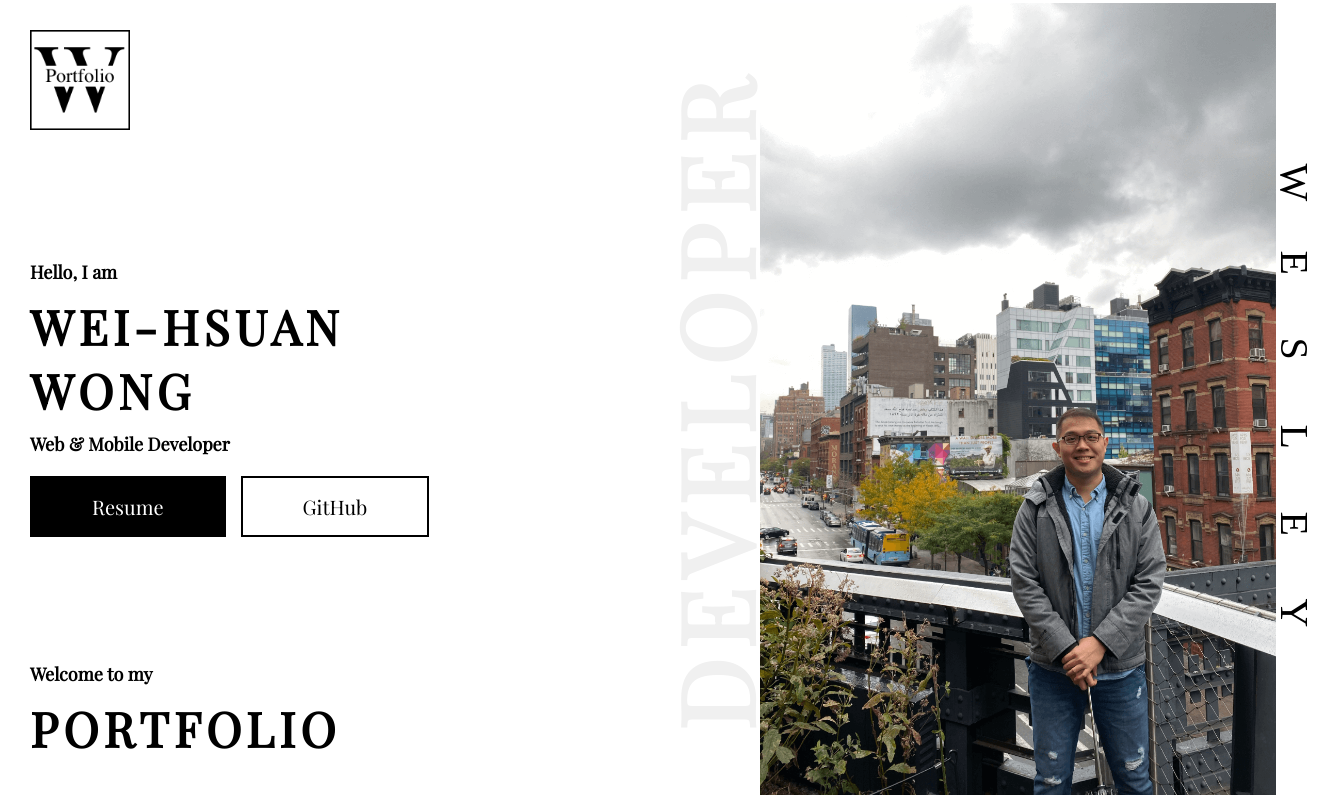
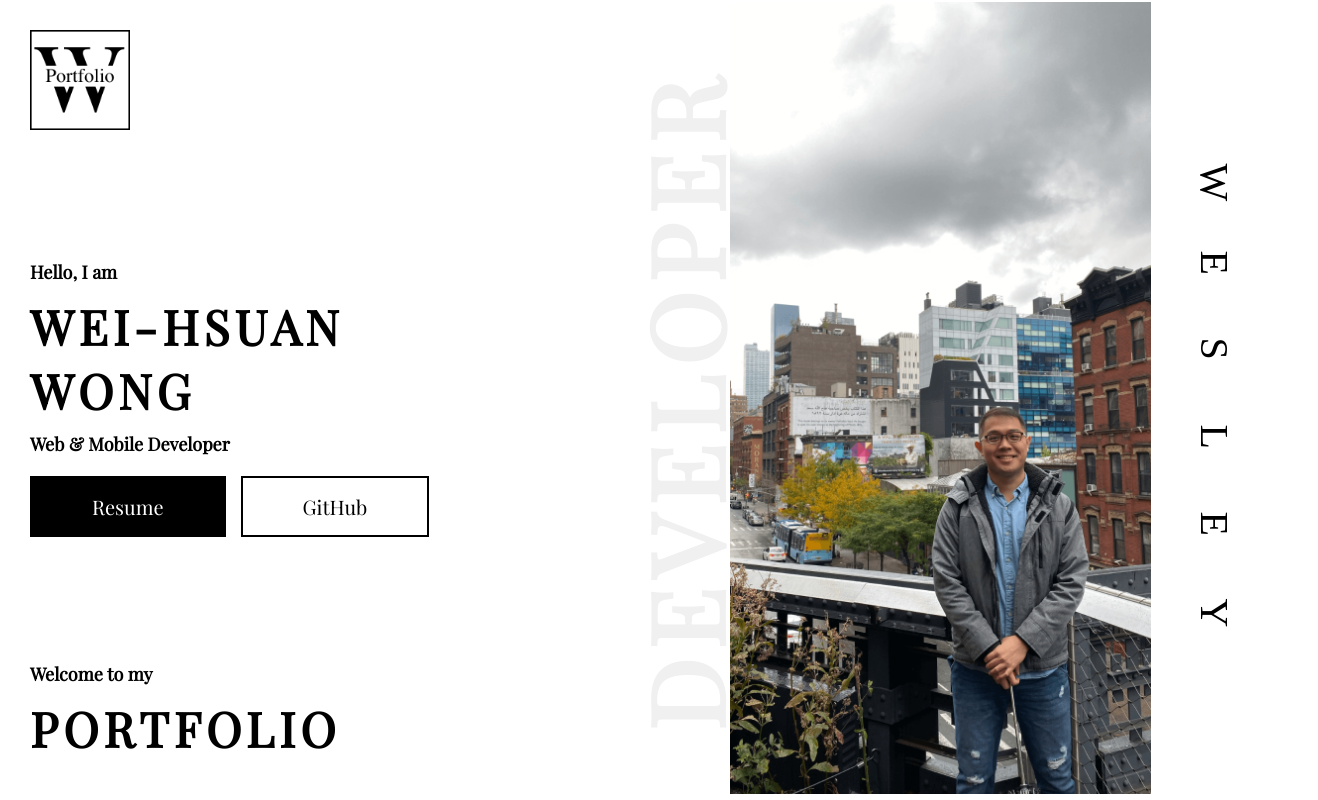
Before and after one commit to Wesley16838/portfolio, a React (Create React App) app: page / in a window 1280 px wide. Shown: the top 800 px of the page, 1318 px wide, since content can reach past the window. Built offline with nearby package versions, Linux system fonts and the light colour scheme; a web font is replaced by a local one.

Commit message:
make it better

```diff
--- a/src/Assets/css/styles.css
+++ b/src/Assets/css/styles.css
@@ -241,7 +241,7 @@ a {
         width: calc(100% - 900px); } }
     @media all and (max-width: 1480px) {
       .header .header-left {
-        width: calc(100% - 620px); } }
+        width: calc(100% - 650px); } }
     .header .header-left .header-left-left {
       display: flex;
       flex-direction: column;
@@ -290,7 +290,7 @@ a {
         width: 900px; } }
     @media all and (max-width: 1480px) {
       .header .header-right {
-        width: 620px; } }
+        width: 650px; } }
     .header .header-right .header-right-left {
       height: 100vh;
       display: flex;
--- a/src/Assets/scss/landingPage.scss
+++ b/src/Assets/scss/landingPage.scss
@@ -20,7 +20,7 @@
         }
 
         @include xl-width{
-            width:calc(100% - 620px);
+            width:calc(100% - 650px);
         }
         .header-left-left{
             display: flex;
@@ -99,7 +99,7 @@
         }
 
         @include xl-width{
-            width:620px;
+            width:650px;
         }
         .header-right-left{
             height:100vh;
--- a/src/header.js
+++ b/src/header.js
@@ -55,7 +55,7 @@ class Header extends Component {
                       media="(min-width: 1199px) and (max-width: 1479px)"
                       className="me"
 
-                      srcSet={me2}/>
+                      srcSet={me3}/>
                     <source
                       media="(min-width: 1480px) and (max-width: 1679px)"
                       className="me"
```
Also changed, not shown: src/Assets/css/styles.min.css, src/Assets/img/me_xl@2x.png.
